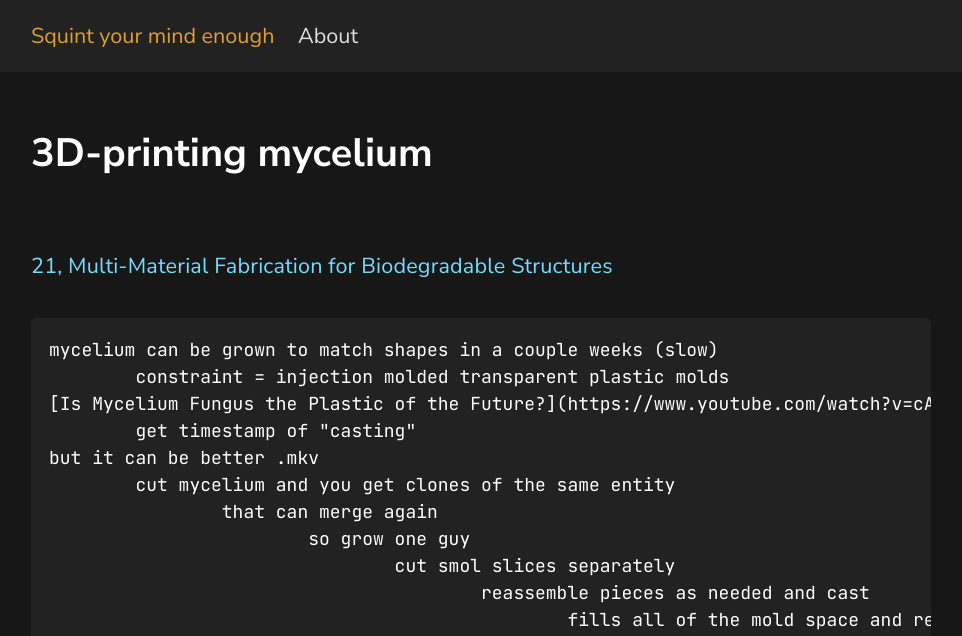
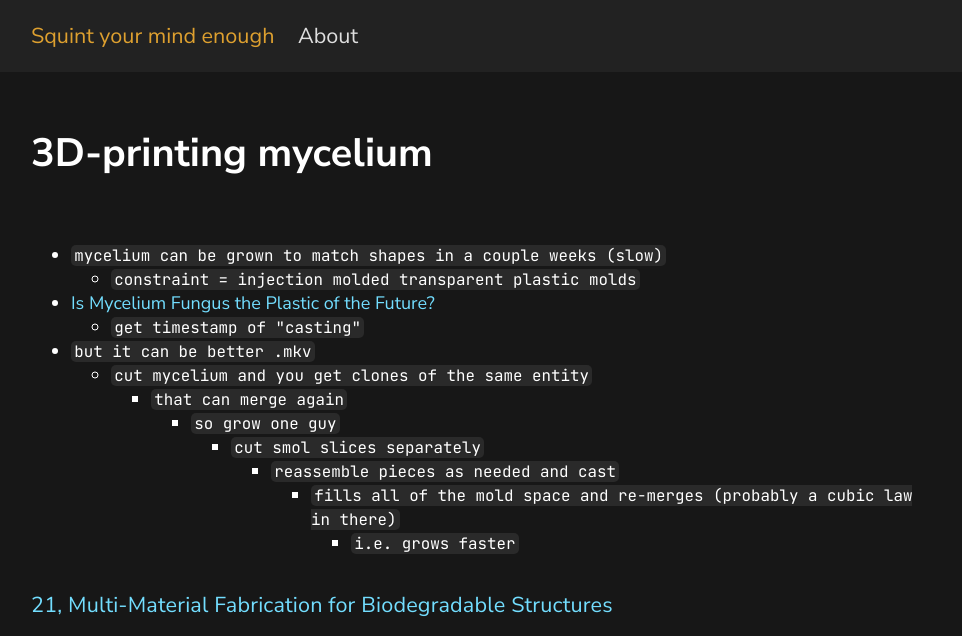
Before and after one commit to fenollp/fenollp.github.io, a Jekyll site: the page built from _posts/2021-10-14-3d_printing_mycelium.md, in a window 1280 px wide. Shown: the top 636 px of the page, without its empty margins (159-1121 px from the left). Built offline with Jekyll 4.4.1, drawn with Linux system fonts in a browser that asks for light colours; some of the changed text lies outside the part shown; grey boxes are pictures that could not be loaded.

````diff
--- a/_posts/2021-10-14-3d_printing_mycelium.md
+++ b/_posts/2021-10-14-3d_printing_mycelium.md
@@ -6,19 +6,19 @@ categories: [3d-printing, mycelium, projects]
 permalink: 3d-printing-mycelium
 ---
 
+* `mycelium can be grown to match shapes in a couple weeks (slow)`
+	* `constraint = injection molded transparent plastic molds`
+* [Is Mycelium Fungus the Plastic of the Future?](https://www.youtube.com/watch?v=cApVVuuqLFY)
+	* `get timestamp of "casting"`
+* `but it can be better .mkv`
+	* `cut mycelium and you get clones of the same entity`
+		* `that can merge again`
+			* `so grow one guy`
+				* `cut smol slices separately`
+					* `reassemble pieces as needed and cast`
+						* `fills all of the mold space and re-merges (probably a cubic law in there)`
+							* `i.e. grows faster`
+
 [21, Multi-Material Fabrication for Biodegradable Structures](http://papers.cumincad.org/data/works/att/ecaade2021_059.pdf)
 
-```
-mycelium can be grown to match shapes in a couple weeks (slow)
-	constraint = injection molded transparent plastic molds
-[Is Mycelium Fungus the Plastic of the Future?](https://www.youtube.com/watch?v=cApVVuuqLFY)
-	get timestamp of "casting"
-but it can be better .mkv
-	cut mycelium and you get clones of the same entity
-		that can merge again
-			so grow one guy
-				cut smol slices separately
-					reassemble pieces as needed and cast
-						fills all of the mold space and re-merges (probably a cubic law in there)
-							i.e. grows faster
-```
+<img src="https://www.ecaade.org/prev-conf/archive/ecaade2021/eCAADe2021/www.ecaade2021.ftn.uns.ac.rs/wp-content/uploads/2021/08/59-eCAADe-image.jpg"/>
````
Also changed, not shown: _posts/2022-02-12-large_scale_solar_thermal_innovations.md (+104 -85 lines), _posts/2022-03-26-buildxargs_xargs_for_buildkit.md (+8 -3 lines), _posts/2022-03-29-slicer_innovations_for_3d_printing.md (+24 -7 lines), assets/sha256/f6ea0ceb68a210a5ffbe0cab6cfc85b95cf76b74418535e7724d06b2a77121aa.png (added).
